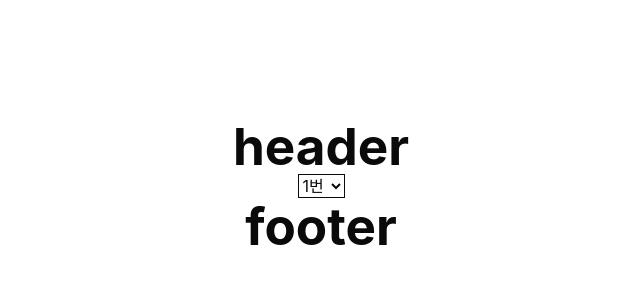
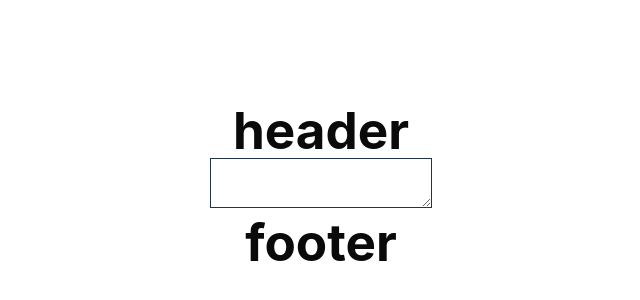
Before and after one commit to ASAC-06-A/FE_TEST, a React (Vite) app: page / in a window 1280 px wide. Shown: the part 214-514 px from the top of the page, without its empty margins (319-959 px from the left). Built offline with nearby package versions, Linux system fonts and the light colour scheme.

Commit message:
feat: State-textarea 사용하기

```diff
--- a/src/components/Body.jsx
+++ b/src/components/Body.jsx
@@ -1,18 +1,14 @@
 import { useState } from 'react'
 
 function Body() {
-  const [option, setOption] = useState('')
+  const [text, setText] = useState('')
   const handleOnChange = (e) => {
-    console.log('변경된 값 : ', e.target.value)
-    setOption(e.target.value)
+    console.log('변경된 값: ', e.target.value)
+    setText(e.target.value)
   }
   return (
     <div>
-      <select value={option} onChange={handleOnChange}>
-        <option key={'1번'}>1번</option>
-        <option key={'2번'}>2번</option>
-        <option key={'3번'}>3번</option>
-      </select>
+      <textarea value={text} onChange={handleOnChange}></textarea>
     </div>
   )
 }
--- a/src/index.css
+++ b/src/index.css
@@ -37,6 +37,12 @@ body {
 h1 {
   font-size: 3.2em;
   line-height: 1.1;
+}
+
+textarea {
+  background-color: white;
+  border: 1px solid;
+  border-color: #213547;
 }
 
 input {
```
